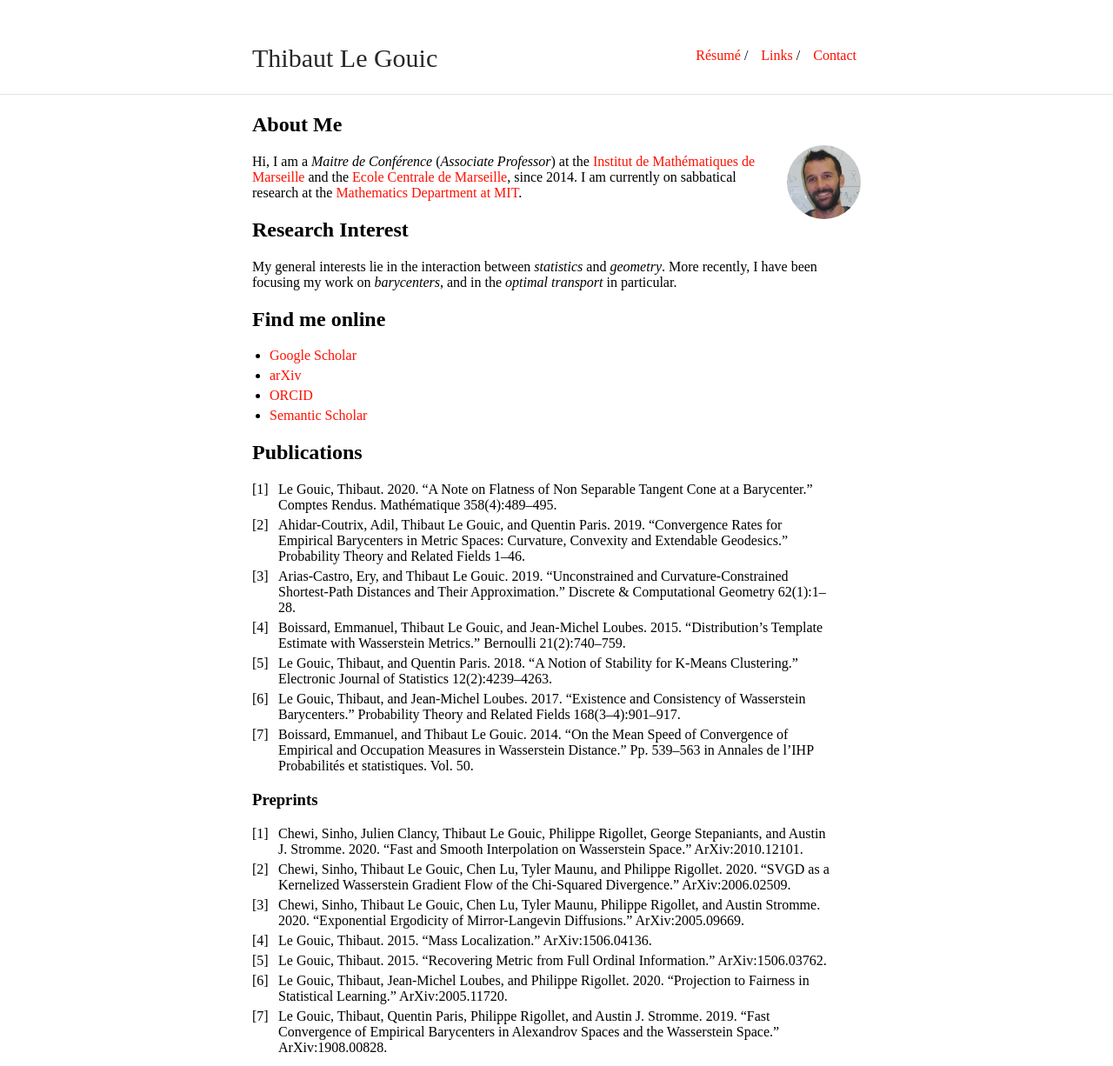
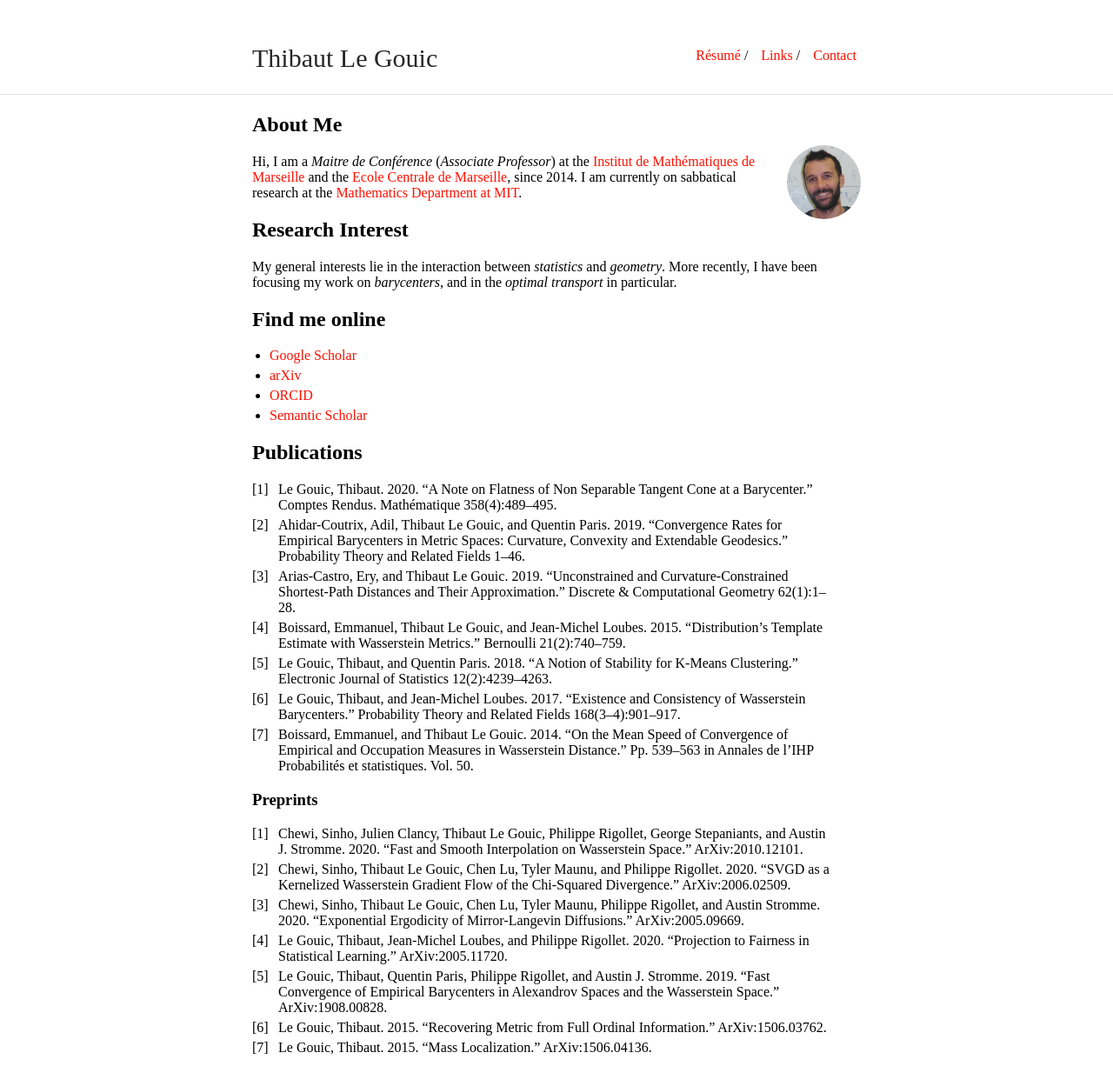
Before and after one commit to ThibautLG/thibautlg.github.io, a Jekyll site: the page built from index.md, in a window 1280 px wide, cut to the strip 0-1226 px from the top of the page. Shown: the whole strip at 87% size. Built offline with Jekyll 4.4.1, drawn with Linux system fonts in a browser that asks for light colours; our own code applies the rules of GitHub Pages for plain Markdown files; part of the change alters nothing that is shown.

Commit message:
maj publis

```diff
--- a/_layouts/default.html
+++ b/_layouts/default.html
@@ -88,6 +88,15 @@
                 {% endif %}
             </div>
     </div>
+<!-- Global site tag (gtag.js) - Google Analytics -->
+<script async src="https://www.googletagmanager.com/gtag/js?id=G-C6V5EC9BTN"></script>
+<script>
+  window.dataLayer = window.dataLayer || [];
+  function gtag(){dataLayer.push(arguments);}
+  gtag('js', new Date());
+
+  gtag('config', 'G-C6V5EC9BTN');
+</script>
     {% if site.tracking_id %}
         <script>
           (function(i,s,o,g,r,a,m){i['GoogleAnalyticsObject']=r;i[r]=i[r]||function(){
--- a/index.md
+++ b/index.md
@@ -36,9 +36,9 @@ More recently, I have been focusing my work on *barycenters*, and in the *optima
 1. Chewi, Sinho, Julien Clancy, Thibaut Le Gouic, Philippe Rigollet, George Stepaniants, and Austin J. Stromme. 2020. “Fast and Smooth Interpolation on Wasserstein Space.” ArXiv:2010.12101.
 1. Chewi, Sinho, Thibaut Le Gouic, Chen Lu, Tyler Maunu, and Philippe Rigollet. 2020. “SVGD as a Kernelized Wasserstein Gradient Flow of the Chi-Squared Divergence.” ArXiv:2006.02509.
 1. Chewi, Sinho, Thibaut Le Gouic, Chen Lu, Tyler Maunu, Philippe Rigollet, and Austin Stromme. 2020. “Exponential Ergodicity of Mirror-Langevin Diffusions.”  ArXiv:2005.09669.
-1. Le Gouic, Thibaut. 2015. “Mass Localization.” ArXiv:1506.04136.
-1. Le Gouic, Thibaut. 2015. “Recovering Metric from Full Ordinal Information.” ArXiv:1506.03762.
 1. Le Gouic, Thibaut, Jean-Michel Loubes, and Philippe Rigollet. 2020. “Projection to Fairness in Statistical Learning.” ArXiv:2005.11720.
 1. Le Gouic, Thibaut, Quentin Paris, Philippe Rigollet, and Austin J. Stromme. 2019. “Fast Convergence of Empirical Barycenters in Alexandrov Spaces and the Wasserstein Space.” ArXiv:1908.00828.
+1. Le Gouic, Thibaut. 2015. “Recovering Metric from Full Ordinal Information.” ArXiv:1506.03762.
+1. Le Gouic, Thibaut. 2015. “Mass Localization.” ArXiv:1506.04136.
 
 {% include test.html %}
```
